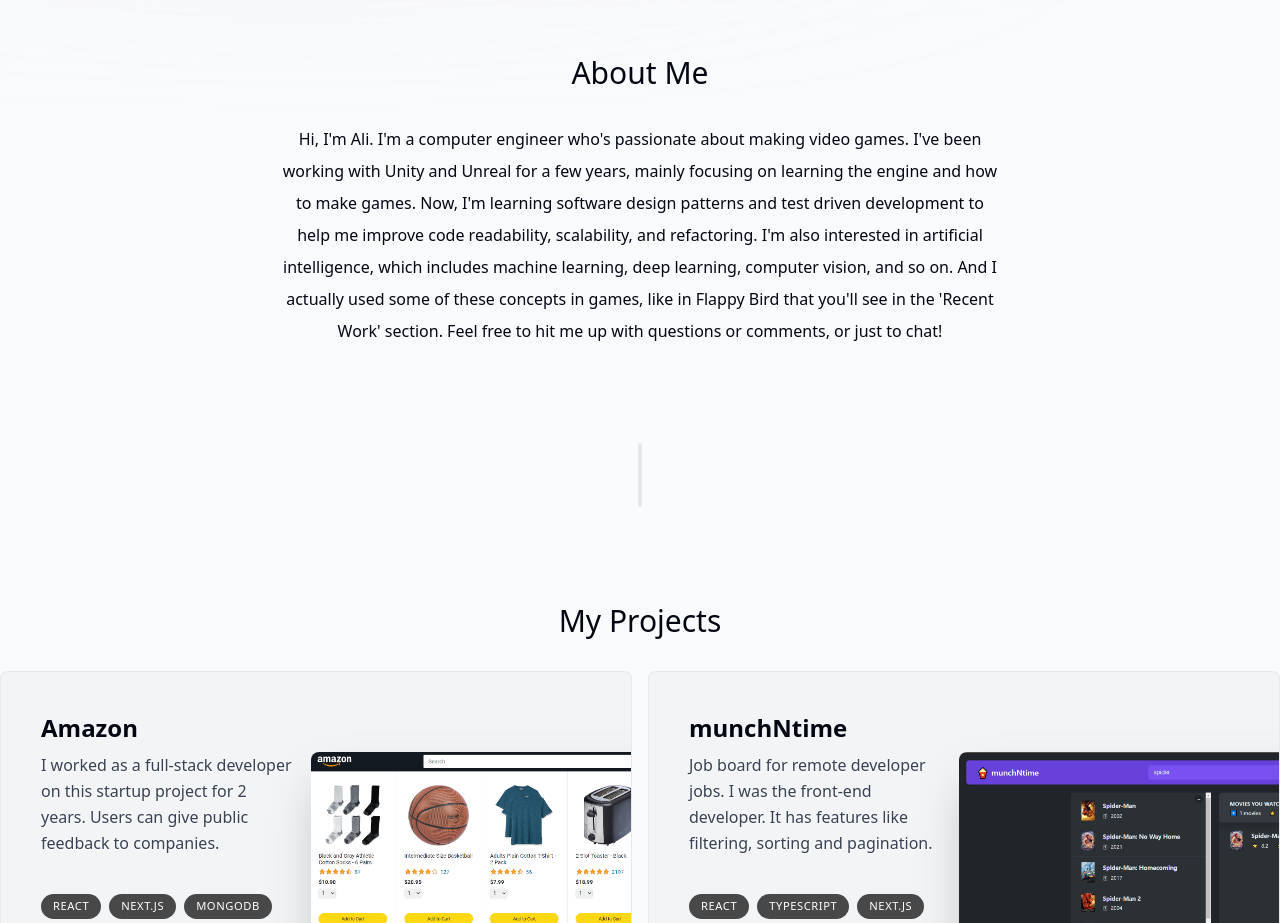
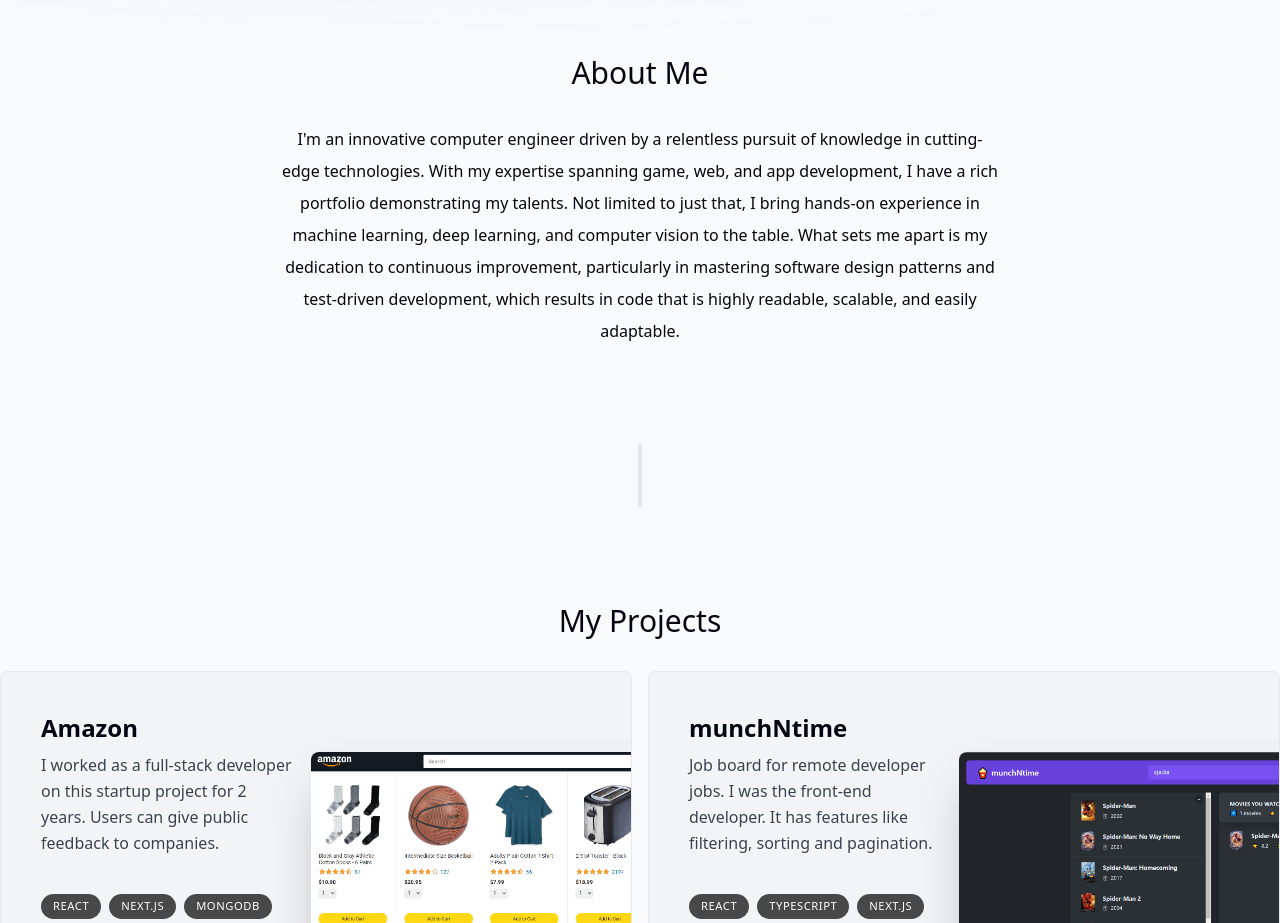
Before and after one commit to aliaboshady/portfolio, a React (Vite) app: page / in a window 1280 px wide. Shown: the part 800-1723 px from the top of the page. Built offline with nearby package versions, Linux system fonts and the light colour scheme.

Commit message:
Edited about section's content

```diff
--- a/src/components/about/About.jsx
+++ b/src/components/about/About.jsx
@@ -19,16 +19,14 @@
       </SectionHeading>
 
       <p>
-        Hi, I{"'"}m Ali. I{"'"}m a computer engineer who{"'"}s passionate about
-        making video games. I{"'"}ve been working with Unity and Unreal for a
-        few years, mainly focusing on learning the engine and how to make games.
-        Now, I{"'"}m learning software design patterns and test driven
-        development to help me improve code readability, scalability, and
-        refactoring. I{"'"}m also interested in artificial intelligence, which
-        includes machine learning, deep learning, computer vision, and so on.
-        And I actually used some of these concepts in games, like in Flappy Bird
-        that you{"'"}ll see in the {"'"}Recent Work{"'"} section. Feel free to
-        hit me up with questions or comments, or just to chat!
+        I{"'"}m an innovative computer engineer driven by a relentless pursuit
+        of knowledge in cutting-edge technologies. With my expertise spanning
+        game, web, and app development, I have a rich portfolio demonstrating my
+        talents. Not limited to just that, I bring hands-on experience in
+        machine learning, deep learning, and computer vision to the table. What
+        sets me apart is my dedication to continuous improvement, particularly
+        in mastering software design patterns and test-driven development, which
+        results in code that is highly readable, scalable, and easily adaptable.
       </p>
     </motion.section>
   );
--- a/src/components/contact/Contact.jsx
+++ b/src/components/contact/Contact.jsx
@@ -56,7 +56,7 @@
     >
       <SectionHeading>Contact Me</SectionHeading>
 
-      <p className="-mt-6 text-gray-700">
+      <p className="sm:mx-0 mx-3 -mt-6 text-gray-700">
         Please contact me directly at{' '}
         <a
           href="mailto:ali_aboshady@hotmail.com"
```
